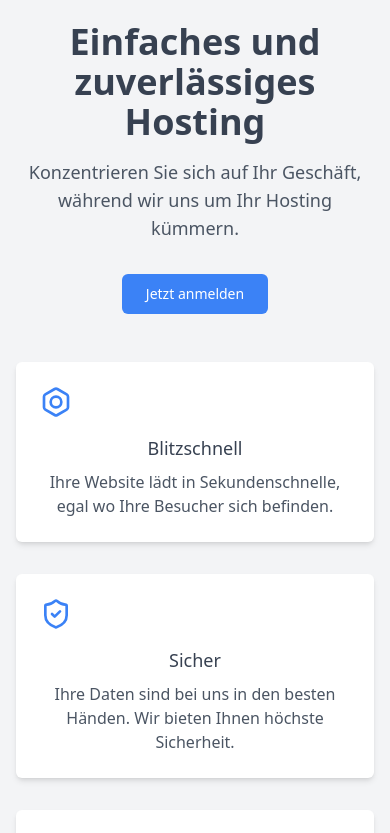
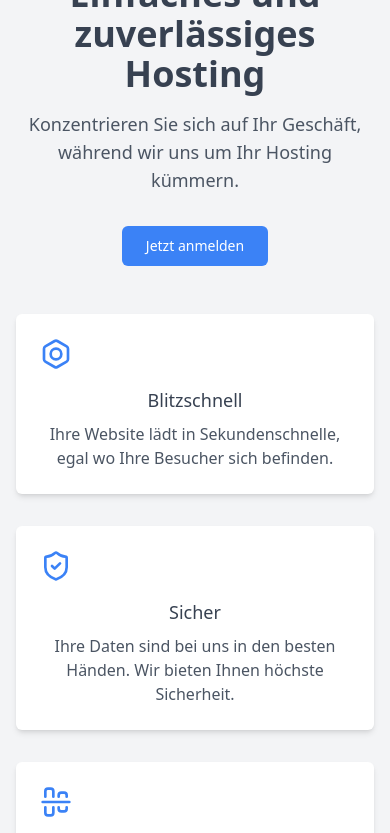
Before and after one commit to jahidxuddin/cloud-hosting, a Next.js app in the folder website/: page / in a window 390 px wide. Shown: the top 833 px of the page. Built offline with nearby package versions, Linux system fonts and the light colour scheme.

Commit message:
Add responsive design

```diff
--- a/website/src/app/page.tsx
+++ b/website/src/app/page.tsx
@@ -8,8 +8,8 @@ import Link from "next/link";
 
 export default function Home() {
   return (
-    <main className="h-screen w-full py-24 sm:py-12 md:py-0">
-      <div className="flex flex-col items-center justify-center h-screen dark:bg-gray-900">
+    <main className="h-screen w-full pt-24 sm:pt-12 md:pt-0">
+      <div className="flex flex-col items-center justify-center h-screen dark:bg-gray-900 pb-24 sm:pb-12 md:pb-0">
         <div className="max-w-3xl px-4 md:px-6 text-center">
           <h1 className="text-4xl md:text-6xl font-bold text-text dark:text-gray-100 mb-4">
             Einfaches und zuverlässiges Hosting
```
